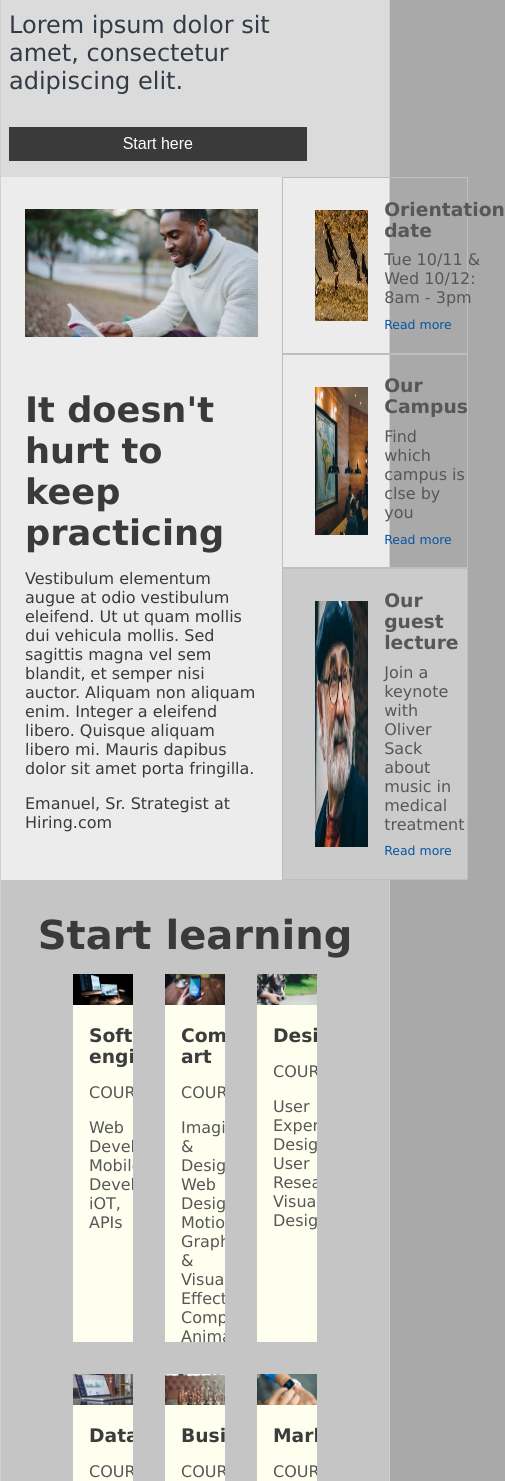
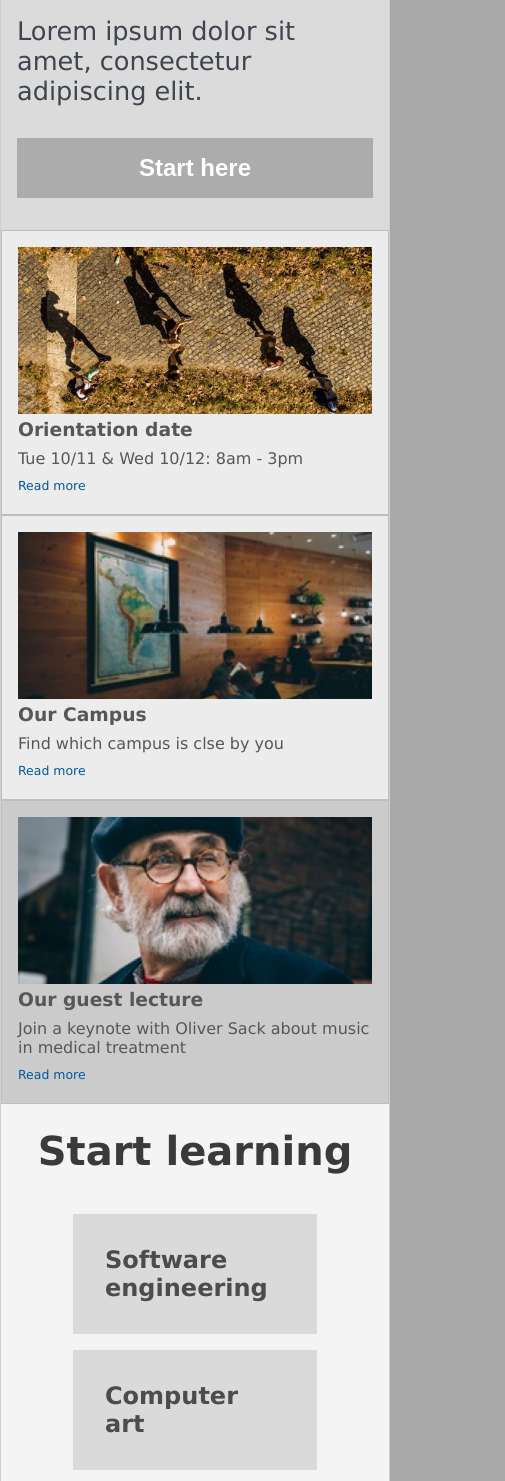
Before and after one commit to agrodriguezs/colmar-academy, a plain HTML site: page index.html in a window 390 px wide. Shown: the part 519-2000 px from the top of the page, 505 px wide, since content can reach past the window. Drawn offline with Linux system fonts and the light colour scheme.

Commit message:
version mobile

```diff
--- a/assets/css/style.css
+++ b/assets/css/style.css
@@ -86,25 +86,28 @@ main,footer {
   flex-wrap:nowrap;
   justify-content:center;
   align-content:center;
-  color:#323A44;
+  color:#3F454F;
   padding: 2rem 1.5rem;
 
 }
 #learn .text-learn h2{
     width: 80%;
-    font-size: 2rem;
+    font-size: 2.4rem;
+    font-weight: bold;
   }
   #learn .text-learn p{
     width: 80%;
-    font-size: 1.5rem;
+    font-weight: 500;
+    font-size: 1.6rem;
     padding: 2rem 0;
   }
   #learn .text-learn button{
     width: 80%;
-    background-color:rgb(58, 58, 58);
+    background-color:#ACACAC;
     color: white;
-    font-size: 1rem;
-    padding: 0.5rem;
+    font-weight: bold;
+    font-size: 1.5rem;
+    padding: 1rem;
   }
 #orientation {
     background-color: rgb(236, 236, 236);
@@ -148,6 +151,9 @@ main,footer {
     order:0;
     width: 35%;
     margin: 1rem;
+}
+.mobile {
+    display: none;
 }
  .description {
     display:flex;
@@ -284,7 +290,69 @@ footer {
         padding-bottom: 1rem;
     }
     #learn .text-learn{
-        padding: 1rem 0.5rem;
+        font-size: 2rem;
+        padding: 0 1rem;
 
       }
+    #learn .text-learn h2,
+    #learn .text-learn p,
+    #learn .text-learn button
+    {
+    width: 100%;
+    }
+    #learn .text-learn button
+    {
+    margin-bottom: 2rem;
+    }
+    #orientation .info-main {
+        display: none;
+    }
+    .mobile {
+        display: block;
+    }
+    .tablet-pc {
+        display: none;
+    }
+    #orientation ul li{
+    flex-direction: column;
+    }
+    #orientation ul li img {
+    width:100%;
+    margin: 0px;
+    }
+    #start{
+        background-color: #F5F4F5;
+    }
+    #start h2{
+        padding: 1.5rem;
+    }
+    .wrapper {
+        display: block;
+        padding: 0rem 3.5rem 2rem 3.5rem;
+        background-color: #F5F4F5;
+    }
+    .wrapper article {
+        display: block;
+        padding: 1rem;
+
+        background-color: #dadada;
+
+
+    }
+    .wrapper article h3{
+        font-size: 1.5rem;
+        font-weight: 600;
+        color: rgb(77, 75, 75);
+    }
+
+    #thesis article {
+
+        order:0;
+        flex:0 0 100%;
+        padding: 0rem;
+        color:rgb(58, 58, 58);
+
+    }
+
+
 }
--- a/index.html
+++ b/index.html
@@ -54,10 +54,9 @@
                 <p>Lorem ipsum dolor sit amet, consectetur adipiscing elit.</p>
                 <button>Start here</button>
             </div>
-
         </section>
         <section id="orientation">
-            <article>
+            <article class="info-main">
                 <img src="assets/images/information-main.jpg" alt="lecture ">
 
                 <h2>It doesn't hurt to keep practicing</h2>
@@ -68,7 +67,8 @@
             </article>
             <ul>
                 <li>
-                    <img src="assets/images/information-orientation.jpg" alt="orientation">
+                    <img src="assets/images/information-orientation.jpg" alt="orientation" class="tablet-pc">
+                    <img src="assets/images/information-orientation-mobile.jpg" alt="orientation" class="mobile">
                     <div class="description">
                         <h3>Orientation date</h3>
                         <p>Tue 10/11 & Wed 10/12: 8am - 3pm</p>
@@ -77,7 +77,8 @@
 
                 </li>
                 <li>
-                    <img src="assets/images/information-campus.jpg" alt="campus">
+                    <img src="assets/images/information-campus.jpg" alt="campus" class="tablet-pc">
+                    <img src="assets/images/information-campus-mobile.jpg" alt="campus" class="mobile">
                     <div class="description">
                         <h3>Our Campus</h3>
                         <p>Find which campus is clse by you</p>
@@ -85,7 +86,8 @@
                     </div>
                 </li>
                 <li class="bg-gray">
-                    <img src="assets/images/information-guest-lecture.jpg" alt="lecture ">
+                    <img src="assets/images/information-guest-lecture.jpg" alt="lecture" class="tablet-pc">
+                    <img src="assets/images/information-guest-lecture-mobile.jpg" alt="lecture" class="mobile">
                     <div class="description">
                         <h3>Our guest lecture</h3>
                         <p>Join a keynote with Oliver Sack about music in medical treatment</p>
@@ -99,40 +101,41 @@
             <h2>Start learning</h2>
             <div class="wrapper">
                 <article>
-                    <img src="assets/images/course-software.jpg" alt="course software">
+                    <img src="assets/images/course-software.jpg" alt="course software" class="tablet-pc">
                     <h3>Software engineering</h3>
-                    <h4>course</h4>
-                    <p>Web Development, Mobile Development, iOT, APIs</p>
+                    <h4 class="tablet-pc">course</h4>
+                    <p class="tablet-pc">Web Development, Mobile Development, iOT, APIs</p>
                 </article>
                 <article>
-                    <img src="assets/images/course-computer-art.jpg" alt="course computer art">
+                    <img src="assets/images/course-computer-art.jpg" alt="course computer art" class="tablet-pc">
                     <h3>Computer art</h3>
-                    <h4>course</h4>
-                    <p>Imaging & Design, Web Design, Motion Graphics & Visual Effects, Computer Animation</p>
+                    <h4 class="tablet-pc">course</h4>
+                    <p class="tablet-pc">Imaging & Design, Web Design, Motion Graphics & Visual Effects, Computer
+                        Animation</p>
                 </article>
                 <article>
-                    <img src="assets/images/course-design.jpg" alt="course design">
+                    <img src="assets/images/course-design.jpg" alt="course design" class="tablet-pc">
                     <h3>Design</h3>
-                    <h4>course</h4>
-                    <p>User Experience Design, User Research, Visual Design</p>
+                    <h4 class="tablet-pc">course</h4>
+                    <p class="tablet-pc">User Experience Design, User Research, Visual Design</p>
                 </article>
                 <article>
-                    <img src="assets/images/course-data.jpg" alt="course data">
+                    <img src="assets/images/course-data.jpg" alt="course data" class="tablet-pc">
                     <h3>Data</h3>
-                    <h4>course</h4>
-                    <p>Data Science, Big Data, SQL, Data, Visualization</p>
+                    <h4 class="tablet-pc">course</h4>
+                    <p class="tablet-pc">Data Science, Big Data, SQL, Data, Visualization</p>
                 </article>
                 <article>
-                    <img src="assets/images/course-business.jpg" alt="course business">
+                    <img src="assets/images/course-business.jpg" alt="course business" class="tablet-pc">
                     <h3>Business</h3>
-                    <h4>course</h4>
-                    <p>Product Development, Business Development, Startup</p>
+                    <h4 class="tablet-pc">course</h4>
+                    <p class="tablet-pc">Product Development, Business Development, Startup</p>
                 </article>
                 <article>
-                    <img src="assets/images/course-marketing.jpg" alt="course Marketing">
+                    <img src="assets/images/course-marketing.jpg" alt="course Marketing" class="tablet-pc">
                     <h3>Marketing</h3>
-                    <h4>course</h4>
-                    <p>Analytics, Content Marketing, Mobile Marketing</p>
+                    <h4 class="tablet-pc">course</h4>
+                    <p class="tablet-pc">Analytics, Content Marketing, Mobile Marketing</p>
                 </article>
 
 
@@ -151,7 +154,7 @@
                     <p>Vestibulum elementum augue at odio vestibulum eleifend. Ut ut quam mollis dui vehicula mollis.
                         Sed sagittis magMauris dapibus dolor sit amet porta fringilla.</p>
                 </article>
-                <ul>
+                <ul class="tablet-pc">
                     <li class="bg-gray">
                         <img src="assets/images/thesis-fisma.jpg" alt="thesis fisma">
                         <div class="description">
@@ -177,7 +180,7 @@
 
     <footer>
         <div class="rights">2006 Colmar Academy All rights reserved</div>
-        <div class="terms-privacy">Terms Privacy</div>
+        <div class="terms-privacy tablet-pc">Terms Privacy</div>
     </footer>
 </body>
 
```
